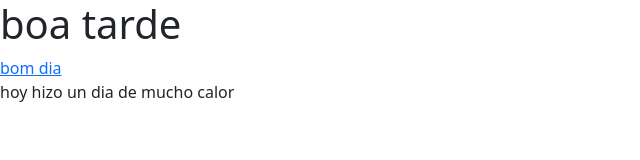
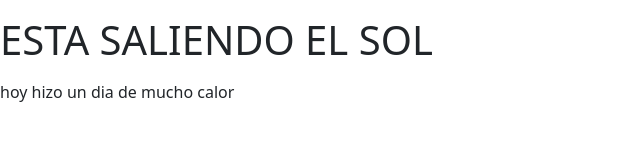
Before and after one commit to ricoalgo1/git_basico, a plain HTML site: page hello.html in a window 1280 px wide. Shown: the whole page, without its empty margins (0-640 px from the left). Drawn offline with nearby package versions, Linux system fonts and the light colour scheme.

Commit message:
CAMBIO INIC Y SEC , OCULTO 1  TITULO Y ENLACE

```diff
--- a/hello.html
+++ b/hello.html
@@ -4,14 +4,15 @@
     <meta charset="UTF-8">
     <meta http-equiv="X-UA-Compatible" content="IE=edge">
     <meta name="viewport" content="width=device-width, initial-scale=1.0">
-    <title>Boa tarde</title>
+    <title>BOM DIA</title>
     <!-- CSS only -->
 <link href="https://cdn.jsdelivr.net/npm/bootstrap@5.2.0/dist/css/bootstrap.min.css" rel="stylesheet" integrity="sha384-gH2yIJqKdNHPEq0n4Mqa/HGKIhSkIHeL5AyhkYV8i59U5AR6csBvApHHNl/vI1Bx" crossorigin="anonymous">
 
 </head>
 <body>
-    <h1>boa tarde</h1>
-    <a href="index.html"> bom dia</a>
+   <!--<h1>boa tarde</h1>--><P></P> <h1>ESTA SALIENDO EL SOL</h1></P>
+</body>
+    <!--<a href="index.html"> bom dia</a>-->
     <p>hoy hizo un dia de mucho calor</p>
 </body>
 </html>
```
